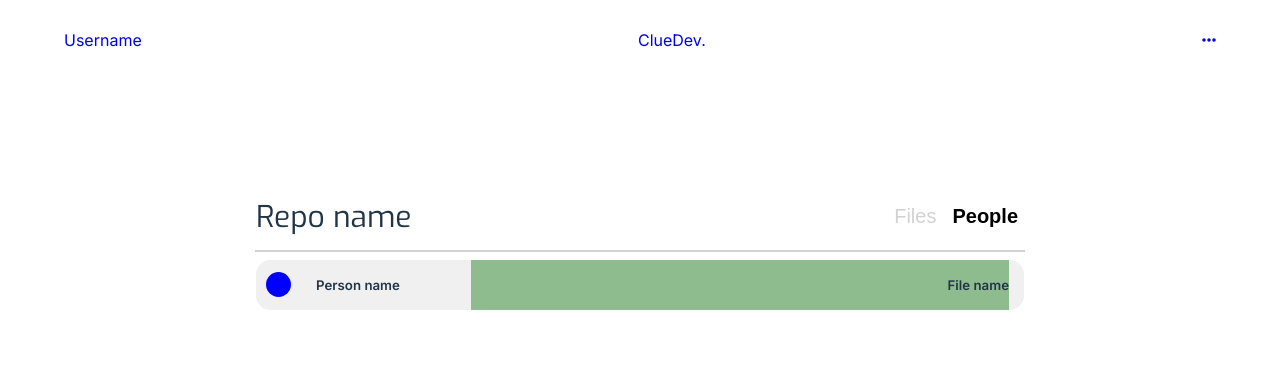
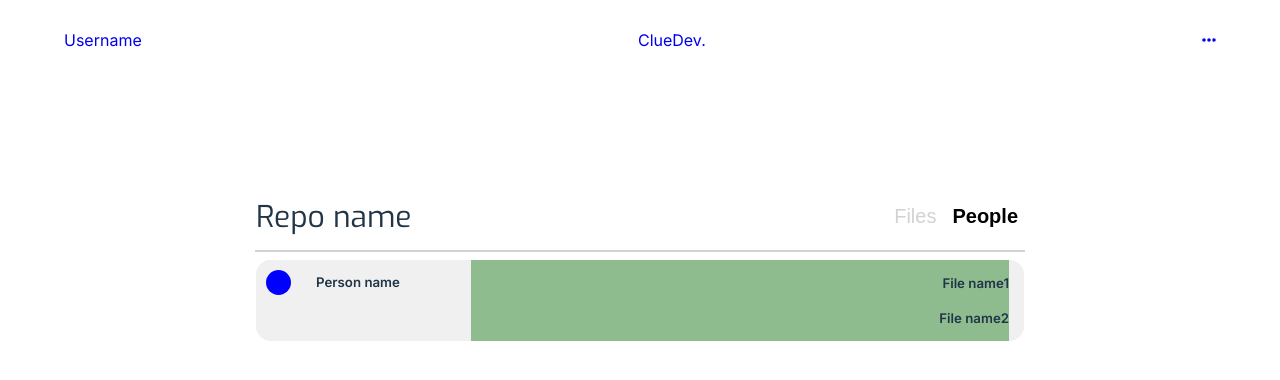
Before and after one commit to andrescm1998/ClueDev-Client, a React (Vite) app: page /map in a window 1280 px wide. Both pictures are taken after a click on the button "People". Shown: the top 380 px of the page. Built offline with nearby package versions, Linux system fonts and the light colour scheme; a web font is replaced by a local one.

Commit message:
file list structure

```diff
--- a/src/Components/People/index.css
+++ b/src/Components/People/index.css
@@ -2,10 +2,11 @@
     display: flex;
     flex-direction: row;
     background-color: #F0F0F0;
-    height: 50px;
-    align-items: center;
+    /* height: 50px; */
+    align-items: flex-start;
     border-radius: 15px;
     justify-content: space-between;
+    /* position: relative; */
 }
 
 .name {
@@ -16,15 +17,24 @@
     display: flex;
     flex-direction: row;
     align-items: center;
+    height: 100%;
+    position: relative;
 }
 
 .person-files {
-    display: flex;
-    flex-direction: column;
     background-color: darkseagreen;
     margin: 0 15px;
     width: 70%;
     height: 100%;
-    align-items: flex-end;
+    text-align: right;
     justify-content: center;
+    position: relative;
+    display: inline-block;
+    right: 0;
+    top: 0;
 }
+
+.file {
+    margin: 11px 0;
+    padding: 0;
+}
--- a/src/Components/People/index.jsx
+++ b/src/Components/People/index.jsx
@@ -16,9 +16,9 @@ export const People = () => {
 
                 <section className='person-files'>
                     {/* map all files that person has a counter on */}
-                    <h5 className='file'>File name</h5>
-                    {/* <h5 className='file'>File name</h5>
-                    <h5 className='file'>File name</h5> */}
+                    <h5 className='file'>File name1</h5>
+                    <h5 className='file'>File name2</h5>
+
                 </section>
             </section>
         </>
```
